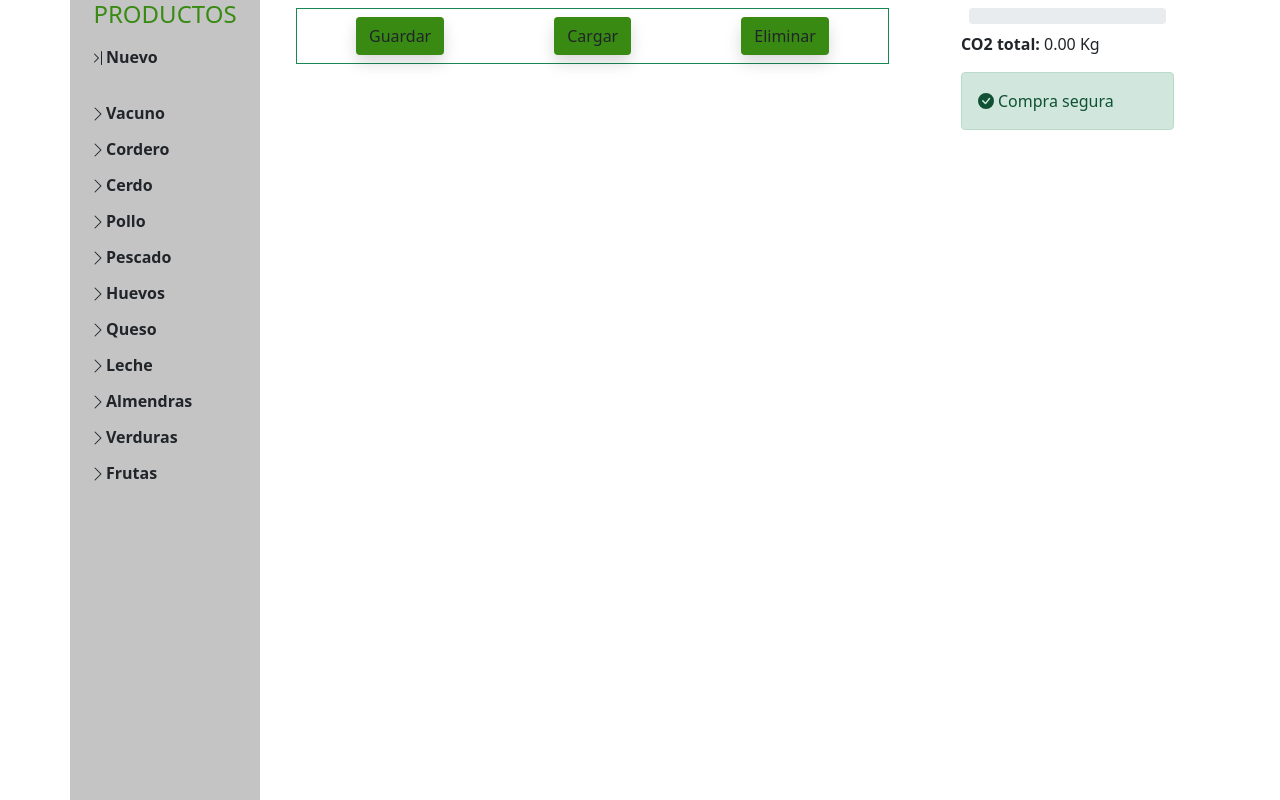
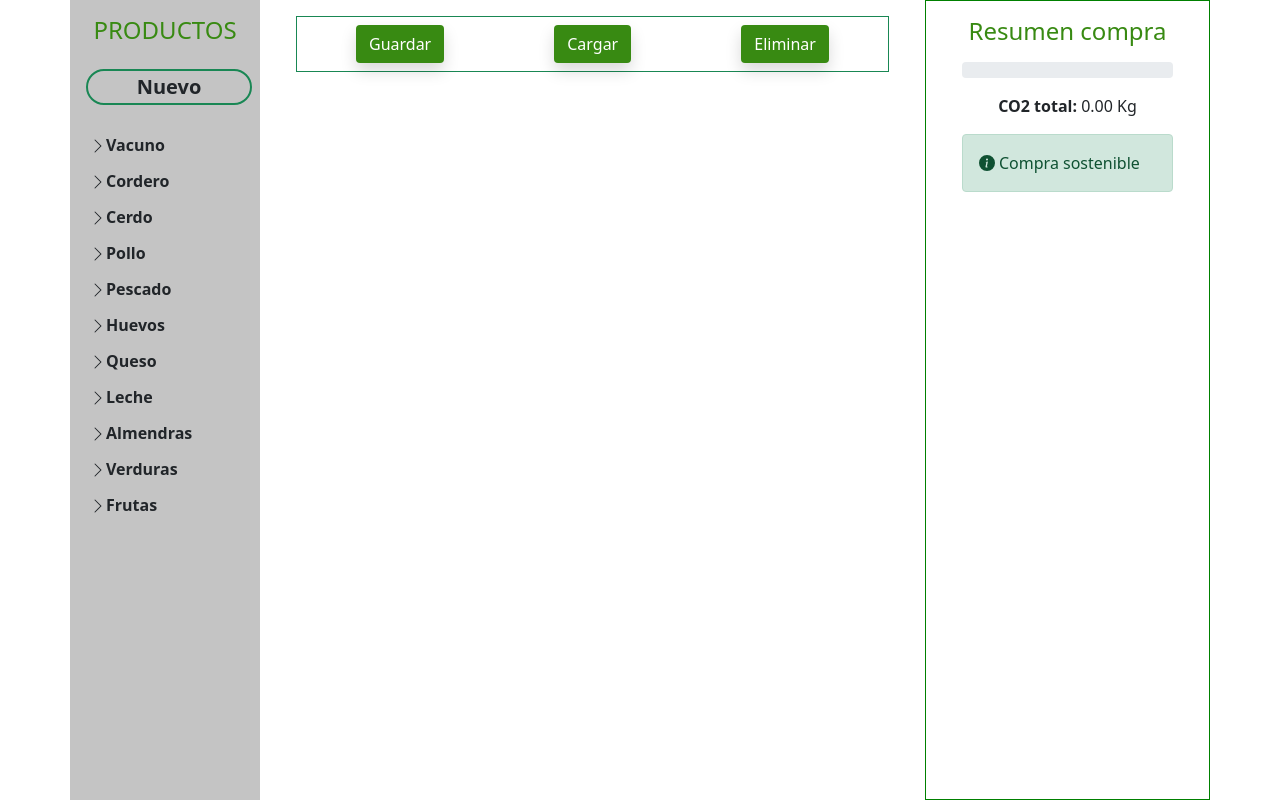
Before and after one commit to kpitantrueno/compra-sostenible, a React (Create React App) app: page / in a window 1280 px wide. Built offline with nearby package versions, Linux system fonts and the light colour scheme.

Commit message:
resume optimized and some styles

```diff
--- a/src/App.css
+++ b/src/App.css
@@ -4,9 +4,8 @@
 
 background-color: #C4C4C4;
 max-height: 100vh;
-overflow: scroll;
+overflow: auto;
 scrollbar-width: thin;
-
 
 }
 
@@ -14,15 +13,16 @@ scrollbar-width: thin;
 
   background-color: white;
   max-height: 100vh;
-  overflow:scroll ;
+  overflow:auto ;
   scrollbar-width: thin;
 }
 
 .resume{
   background-color: white;
   height: 100vh;
-  overflow: scroll;
+  overflow: auto;
   scrollbar-width: thin;
+  border: solid 1px green;
 }
 
 .App-logo {
--- a/src/components/itemShopingCart/itemShopingCart.js
+++ b/src/components/itemShopingCart/itemShopingCart.js
@@ -43,11 +43,11 @@ export default function ItemShopingCart(props) {
 
         <div className="card mt-4 shadow p-2 mb-5 bg-body rounded" >
             <div className="row no-gutters">
-                <div className="col-sm-4">
+                <div className="col-sm-3 d-flex align-items-center">
                     <img className="card-img img-fluid" src={json.img} alt="Suresh Dasari Card" />
                 </div>
-                <div className="col-sm-8">
-                    <div className="card-body m-3   text-center align-items-center">
+                <div className="col-sm-9">
+                    <div className="card-body m-3 text-center align-items-center">
 
                         <h5 className="card-title">{json.name}</h5>
 
--- a/src/components/listProducts/listProducts.css
+++ b/src/components/listProducts/listProducts.css
@@ -53,11 +53,13 @@ height: 10%;
 
 .point:hover{
     background: #388A12;
+    color: white;
 }
 
 .green{
 
     background: #388A12;
+    color: white;
 
 }
 
--- a/src/components/listProducts/listProducts.js
+++ b/src/components/listProducts/listProducts.js
@@ -272,17 +272,14 @@ export default function ListProducts(props) {
             <div className='row'>
 
 
-                <h4 className="text text-center col-12">PRODUCTOS</h4>
+                <h4 className="text text-center col-12 mt-3">PRODUCTOS</h4>
 
 
 
                 <div className='productsPanel col-12'>
 
                     <div className='opencloseform'>
-                        <div onClick={newPro} className='col-12 rounded p-1 m-1 mb-4 point'>
-                            <svg xmlns="http://www.w3.org/2000/svg" width="16" height="16" fill="currentColor" class="bi bi-chevron-bar-right" viewBox="0 0 16 16">
-                            <path fill-rule="evenodd" d="M4.146 3.646a.5.5 0 0 0 0 .708L7.793 8l-3.647 3.646a.5.5 0 0 0 .708.708l4-4a.5.5 0 0 0 0-.708l-4-4a.5.5 0 0 0-.708 0zM11.5 1a.5.5 0 0 1 .5.5v13a.5.5 0 0 1-1 0v-13a.5.5 0 0 1 .5-.5z"/>
-                            </svg>Nuevo</div>
+                        <div onClick={newPro} className='col-12 p-1 m-1 mb-4 point h5 border border-2 border-success rounded-pill mt-3 text-center'>Nuevo</div>
 
                     </div>
 
--- a/src/components/resume/resume.js
+++ b/src/components/resume/resume.js
@@ -27,25 +27,70 @@ export default function Resume(props) {
 
   });
 
-  if(cTotal >= 25 && cTotal <= 75){
+
+  let style=''
+  let level=''
+  let alert = ''
+
+  if (cTotal <= 25){
+
+    style = "progress-bar progress-bar-striped progress-bar-animated bg-success";
+    level = 'Compra sostenible'
+    alert = 'alert alert-success d-flex align-items-center'
+
+  }else if(cTotal >= 25 && cTotal <= 75){
+
+    style = "progress-bar progress-bar-striped progress-bar-animated bg-warning";
+    level = 'Compra arriesgada'
+    alert = 'alert alert-warning d-flex align-items-center'
+
+  }else{
+
+
+    style = "progress-bar progress-bar-striped progress-bar-animated bg-danger";
+    level = 'Compra no sostenible'
+    alert = 'alert alert-danger d-flex align-items-center'
+  }
+
+
 
     return (
 
       <div className='container'>
 
-        <div className="progress m-2">
-          <div className="progress-bar progress-bar-striped progress-bar-animated bg-warning" role="progressbar" aria-valuenow={cTotal} aria-valuemin={min} aria-valuemax={max} style={{width: cTotal ? cTotal + "100%" : "0%"}}></div>
+        <h4 className="text text-center col-12 mt-3">Resumen compra</h4>
+
+        <div className="progress mt-3">
+          <div className={style} role="progressbar" aria-valuenow={cTotal} aria-valuemin={min} aria-valuemax={max} style={{ width: cTotal + "%" }}></div>
         </div>
 
-        <div className='col-12'>
+        <div className='col-12 mt-3 text-center'>
           <p><strong>CO2 total:</strong> {cTotal.toFixed(2)} Kg</p>
-              <div class="alert alert-warning d-flex align-items-center" role="alert">
+          <div class={alert} role="alert">
             <svg xmlns="http://www.w3.org/2000/svg" width="16" height="16" fill="currentColor" class="bi bi-info-circle-fill" viewBox="0 0 16 16">
-                    <path d="M8 16A8 8 0 1 0 8 0a8 8 0 0 0 0 16zm.93-9.412-1 4.705c-.07.34.029.533.304.533.194 0 .487-.07.686-.246l-.088.416c-.287.346-.92.598-1.465.598-.703 0-1.002-.422-.808-1.319l.738-3.468c.064-.293.006-.399-.287-.47l-.451-.081.082-.381 2.29-.287zM8 5.5a1 1 0 1 1 0-2 1 1 0 0 1 0 2z"/>
+              <path d="M8 16A8 8 0 1 0 8 0a8 8 0 0 0 0 16zm.93-9.412-1 4.705c-.07.34.029.533.304.533.194 0 .487-.07.686-.246l-.088.416c-.287.346-.92.598-1.465.598-.703 0-1.002-.422-.808-1.319l.738-3.468c.064-.293.006-.399-.287-.47l-.451-.081.082-.381 2.29-.287zM8 5.5a1 1 0 1 1 0-2 1 1 0 0 1 0 2z" />
             </svg>
             <div className="ms-1">
-                      Compra arriesgada
+              {level}
             </div>
+
+          </div>
+          <div>
+
+              {json.map(data => {
+
+                return (
+                  <div>
+                    <div className='row'></div>
+                    <div className='col-12'>{data.name} Cantidad: {data.count} Kg, CO2: {data.cO2} Kg</div>
+                  </div>
+
+                )
+
+              })
+
+              }
+
             </div>
         </div>
 
@@ -54,63 +99,4 @@ export default function Resume(props) {
 
     )
 
-  }else if(cTotal > 75){
-
-    return (
-
-      <div className='container'>
-
-      <div className="progress m-2">
-        <div className="progress-bar progress-bar-striped progress-bar-animated bg-danger" role="progressbar" aria-valuenow={cTotal} aria-valuemin={min} aria-valuemax={max} style={{width: cTotal ? cTotal + "100%" : "0%"}}></div>
-      </div>
-
-      <div className='col-12'>
-        <p><strong>CO2 total:</strong> {cTotal.toFixed(2)} Kg</p>
-              <div class="alert alert-danger d-flex align-items-center" role="alert">
-                    <svg xmlns="http://www.w3.org/2000/svg" width="16" height="16" fill="currentColor" class="bi bi-exclamation-triangle-fill" viewBox="0 0 16 16">
-                      <path d="M8.982 1.566a1.13 1.13 0 0 0-1.96 0L.165 13.233c-.457.778.091 1.767.98 1.767h13.713c.889 0 1.438-.99.98-1.767L8.982 1.566zM8 5c.535 0 .954.462.9.995l-.35 3.507a.552.552 0 0 1-1.1 0L7.1 5.995A.905.905 0 0 1 8 5zm.002 6a1 1 0 1 1 0 2 1 1 0 0 1 0-2z"/>
-                    </svg>
-                    <div className="ms-1">
-                      Compra contaminante
-                    </div>
-              </div>
-      </div>
-
-
-      </div>
-
-    )
-
-  }else{
-
-    return (
-
-      <div className='container'>
-
-      <div className="progress m-2">
-        <div className="progress-bar progress-bar-striped progress-bar-animated bg-success" role="progressbar" aria-valuenow={cTotal} aria-valuemin={min} aria-valuemax={max} style={{width: cTotal ? cTotal + "100%" : "0%"}}></div>
-      </div>
-
-      <div className='col-12'>
-          <p><strong>CO2 total:</strong> {cTotal.toFixed(2)} Kg</p>
-
-          <div class="alert alert-success d-flex align-items-center" role="alert">
-          <svg xmlns="http://www.w3.org/2000/svg" width="16" height="16" fill="currentColor" class="bi bi-check-circle-fill" viewBox="0 0 16 16">
-            <path d="M16 8A8 8 0 1 1 0 8a8 8 0 0 1 16 0zm-3.97-3.03a.75.75 0 0 0-1.08.022L7.477 9.417 5.384 7.323a.75.75 0 0 0-1.06 1.06L6.97 11.03a.75.75 0 0 0 1.079-.02l3.992-4.99a.75.75 0 0 0-.01-1.05z"/>
-          </svg>
-              <div className="ms-1">
-                Compra segura
-              </div>
-          </div>
-
-      </div>
-
-
-      </div>
-
-    )
-
-
-
 }
-}
--- a/src/components/shoopingCart/shoopingCart.js
+++ b/src/components/shoopingCart/shoopingCart.js
@@ -8,29 +8,11 @@ import 'react-toastify/dist/ReactToastify.css';
 
 export default function ShoopingCart(props) {
 
-
-
-
-
-
-
-
-
-
-
-
-
-
-
-
-
-
-
     return (
 
         <div className='container'>
 
-            <div className='col-12 d-flex justify-content-around border border-success mt-2 p-1'>
+            <div className='col-12 d-flex justify-content-around border border-success mt-3 p-1'>
                 <button className="m-1 btn green shadow" onClick={props.savePurchase}>Guardar</button>
                 <button className="m-1 btn green shadow" onClick={props.loadPurchase}>Cargar</button>
                 <button className="m-1 btn green shadow" onClick={props.deleteAll}>Eliminar</button>
--- a/src/components/shoopingCart/shopingCart.css
+++ b/src/components/shoopingCart/shopingCart.css
@@ -1,9 +1,11 @@
-.cart{
+.green{
 
+    background: #388A12;
+    color: white;
 
 }
 
-.control{
-
-
+.green:hover{
+    background: #44D240;
+    color: white;
 }
```
Lines whose indentation alone changed are shown as unchanged.
